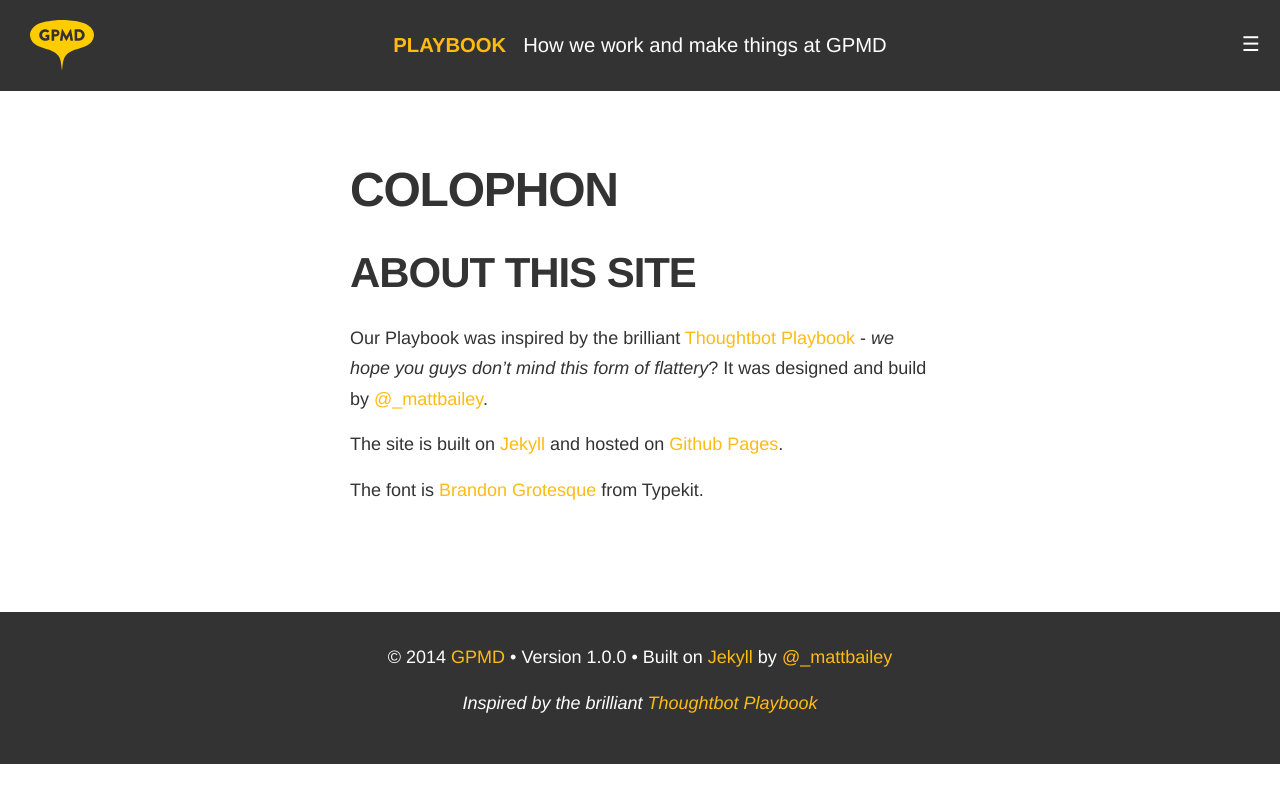
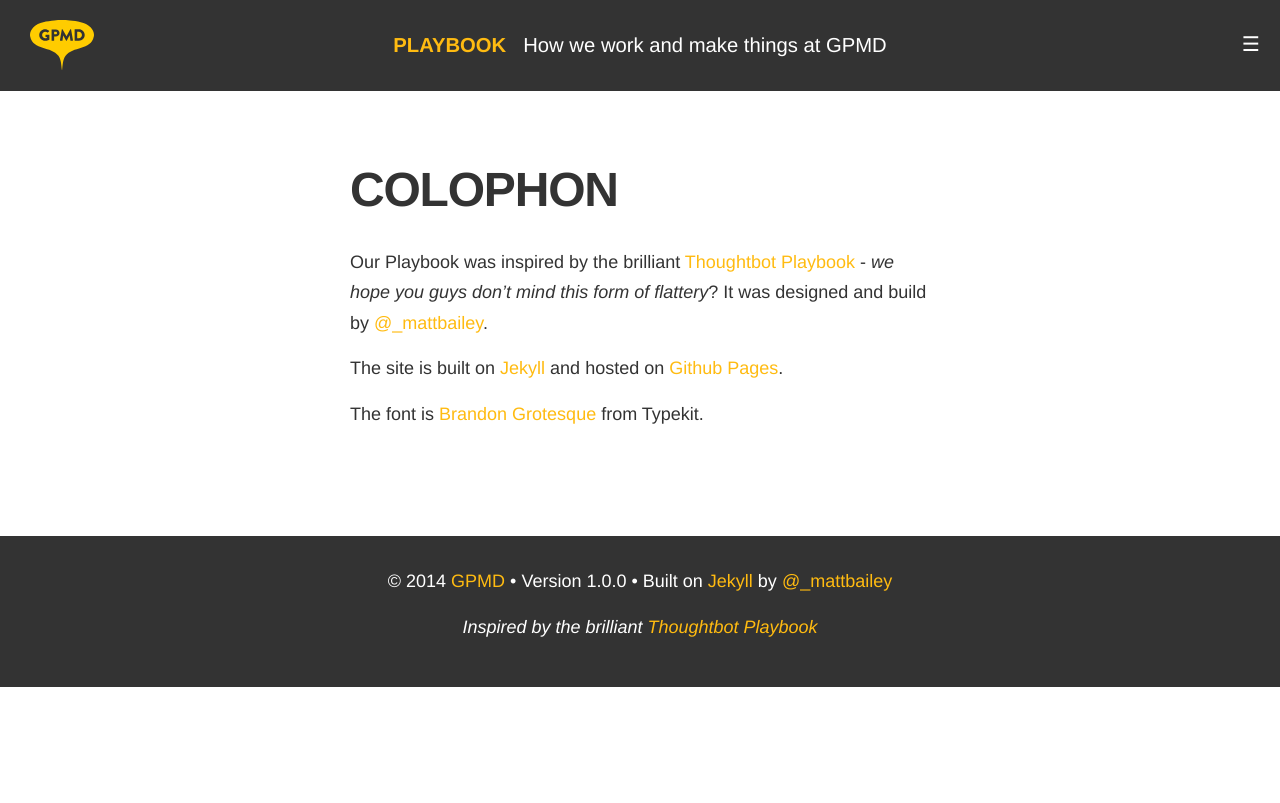
Before and after one commit to gpmd/playbook, a Jekyll site: the page built from _posts/pages/2014-03-11-colophon.md, in a window 1280 px wide. Shown: the top 803 px of the page. Built offline with Jekyll 4.4.1, drawn with Linux system fonts in a browser that asks for light colours; nearby versions of some CDN libraries; Markdown is read by kramdown in place of the engine named in the settings.

Commit message:
Updated 2014-03-11-colophon.md

```diff
--- a/_posts/pages/2014-03-11-colophon.md
+++ b/_posts/pages/2014-03-11-colophon.md
@@ -5,8 +5,6 @@
 permalink: colophon/
 ---
 
-## About This Site
-
 Our Playbook was inspired by the brilliant [Thoughtbot Playbook](http://playbook.thoughtbot.com/) - *we hope you guys don't mind this form of flattery*? It was designed and build by [@_mattbailey](http://www.twitter.com/_mattbailey).
 
 The site is built on [Jekyll](http://jekyllrb.com/) and hosted on [Github Pages](http://pages.github.com/).
```
